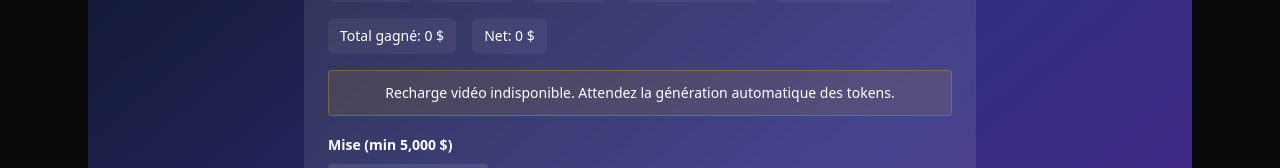
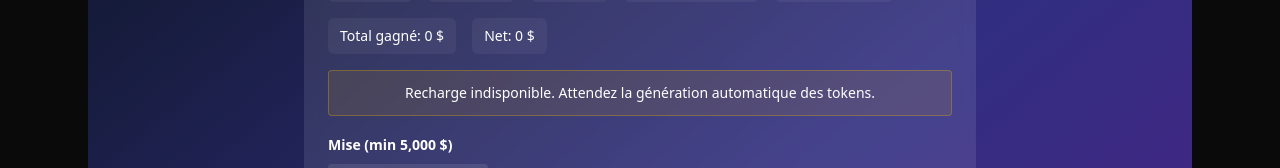
Before and after one commit to nowis30/client-jeux-millionnaire, a Next.js app: page /pari in a window 1280 px wide. Shown: the part 198-366 px from the top of the page. Built offline with nearby package versions, Linux system fonts and the light colour scheme; no server answers.

Commit message:
Remove remaining video wording from UI (reward ads disabled)

```diff
--- a/app/pari/page.tsx
+++ b/app/pari/page.tsx
@@ -214,7 +214,7 @@ export default function PariPage() {
           </div>
           {pariTokens <= 0 && (
             <div className="p-3 bg-yellow-500/10 border border-yellow-500/30 rounded text-sm text-center">
-              Recharge vidéo indisponible. Attendez la génération automatique des tokens.
+              Recharge indisponible. Attendez la génération automatique des tokens.
             </div>
           )}
           <div className="space-y-2">
--- a/app/quiz/page.tsx
+++ b/app/quiz/page.tsx
@@ -670,7 +670,7 @@ export default function QuizPage() {
                   💡 Les tokens s'accumulent si vous ne jouez pas
                 </p>
                 <div className="mt-4 text-sm text-gray-400">
-                  Recharge vidéo indisponible (maintenance temporaire).
+                  Recharge désactivée temporairement.
                 </div>
               </>
             )}
@@ -699,7 +699,7 @@ export default function QuizPage() {
               <div className="text-center text-sm text-gray-300">Sauts restants : <span className="font-bold">{session.skipsLeft ?? 0} / 3</span></div>
               {session.skipsLeft === 0 && (
                 <div className="mt-2 flex justify-center text-xs text-gray-400">
-                  Recharge de saut par vidéo momentanément indisponible.
+                  Recharge de saut momentanément indisponible.
                 </div>
               )}
               <div className="text-center">
```
